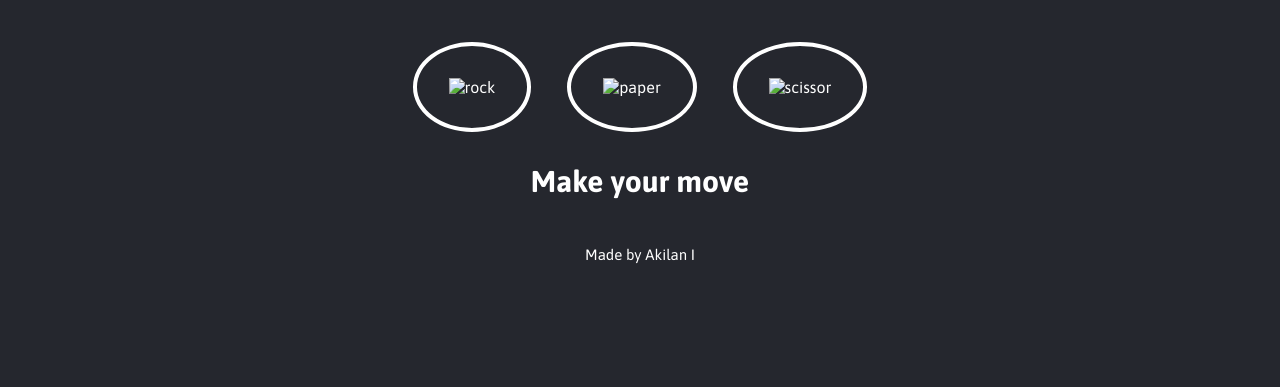
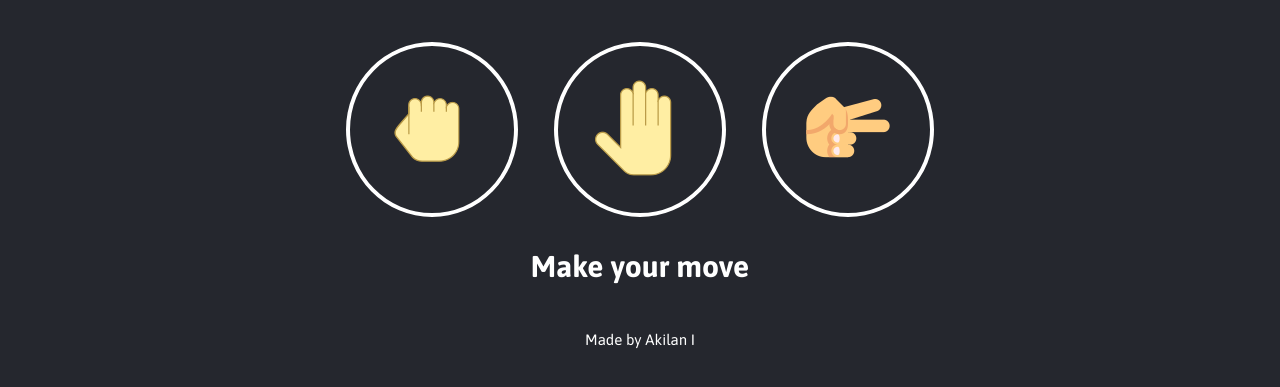
Before and after one commit to Akilan7077/Rock-Paper-scissor, a plain HTML site: page index.html in a window 1280 px wide. Shown: the part 369-756 px from the top of the page. Drawn offline with nearby package versions, Linux system fonts and the light colour scheme.

Commit message:
Update index.html

```diff
--- a/index.html
+++ b/index.html
@@ -38,13 +38,13 @@
 
   <section id="choices">
     <div id="Rock" class="choice">
-      <img src="images/rock.png" alt="rock">
+      <img src="rock.png" alt="rock">
     </div>
     <div id="Paper" class="choice">
-      <img src="images/paper.png" alt="paper">
+      <img src="paper.png" alt="paper">
     </div>
     <div id="Scissor" class="choice">
-      <img src="images/scissor.png" alt="scissor">
+      <img src="scissor.png" alt="scissor">
     </div>
   </section>
 
```
